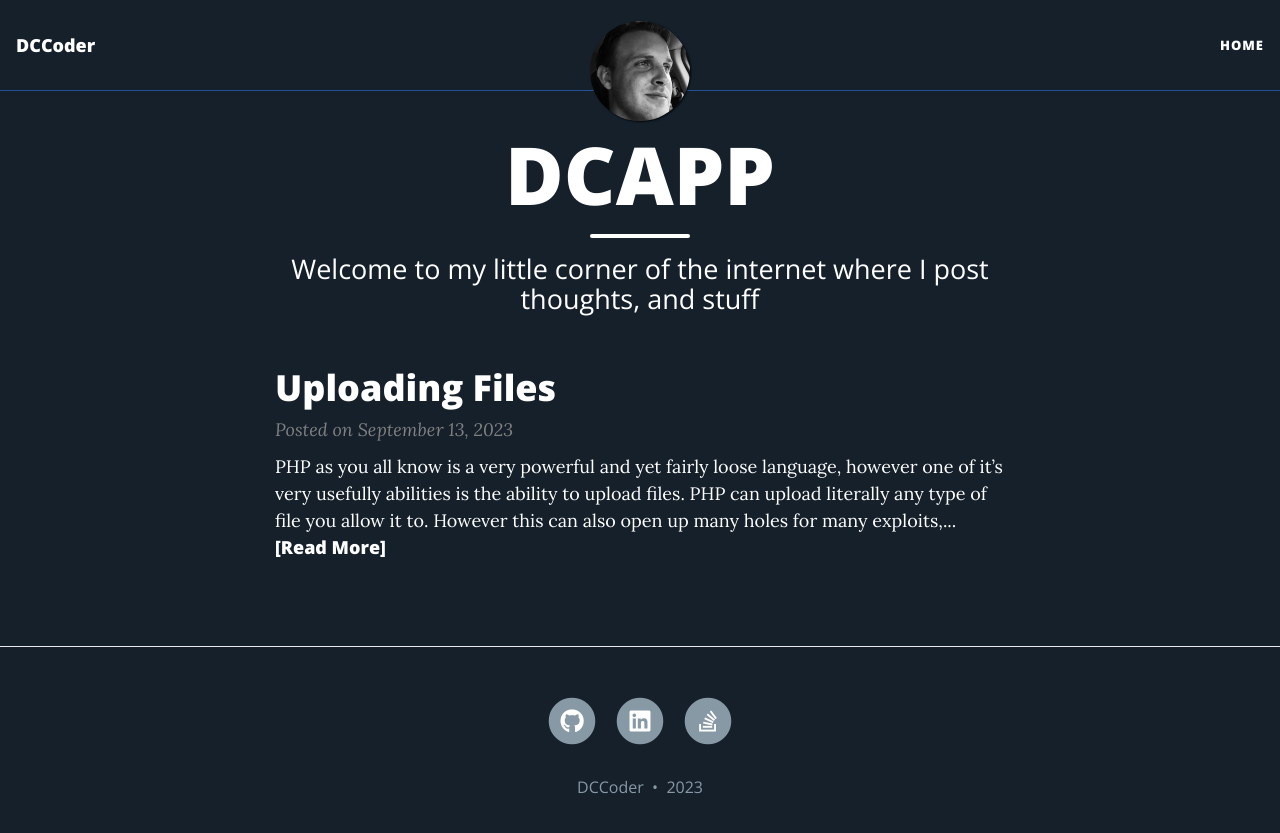
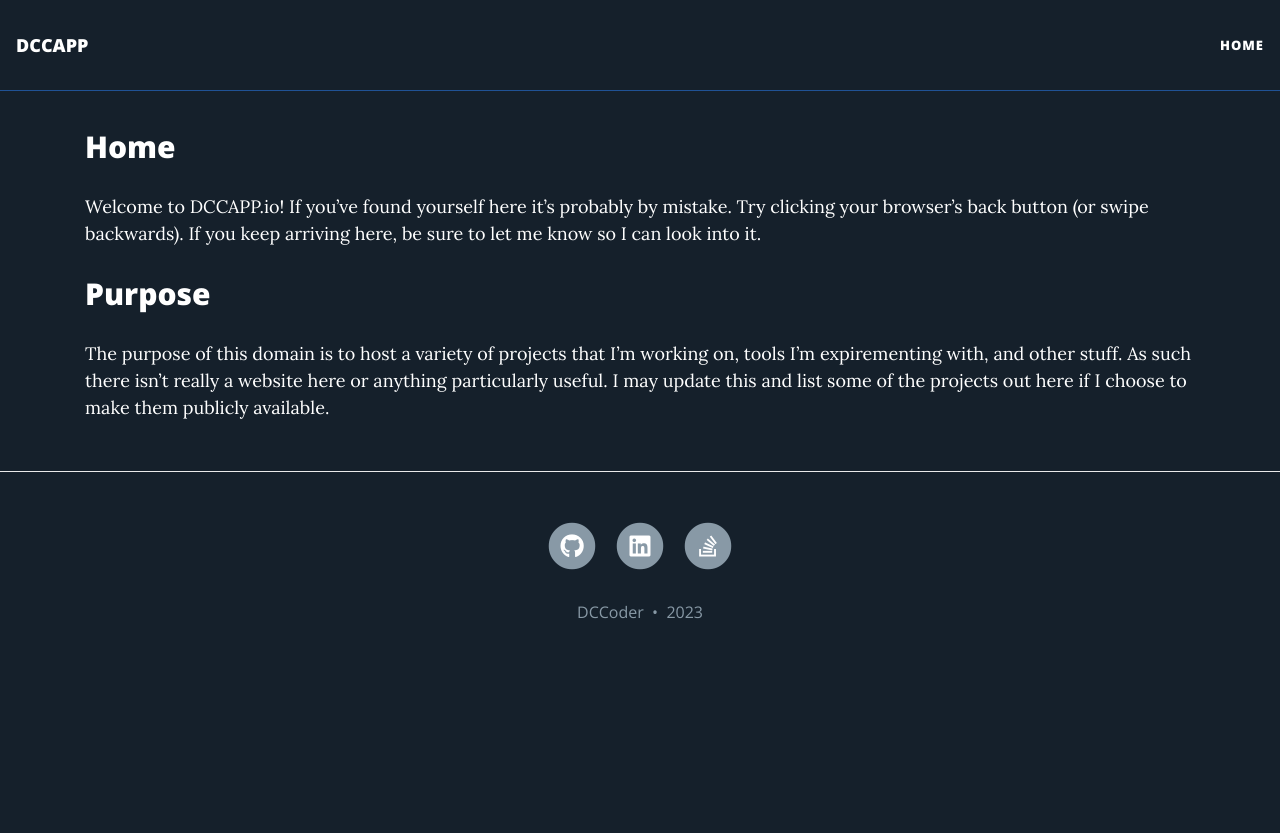
Before and after one commit to DCCoder90/dccapi.io, a Jekyll site: the page built from index.md, in a window 1280 px wide. Shown: the top 833 px of the page. Built offline with Jekyll 4.4.1, drawn with Linux system fonts in a browser that asks for light colours; nearby versions of some CDN libraries; the list of posts is cut into pages by our own code.

Commit message:
Updated site

```diff
--- a/404.html
+++ b/404.html
@@ -9,5 +9,5 @@ permalink: /404.html
   <h1>Move along. (404 error)</h1>
   <br/>
 
-  <img src="{{ 'assets/img/404-southpark.jpg' | relative_url }}" alt="Not found" />
+  <img src="{{ 'assets/img/hello_world.jpeg' | relative_url }}" alt="Not found" />
 </div>
--- a/_config.yml
+++ b/_config.yml
@@ -1,4 +1,4 @@
-title: DCCoder
+title: DCCAPP
 
 # Your name to show in the footer
 author: DCCoder
@@ -12,7 +12,7 @@ navbar-links:
 
 # Image to show in the navigation bar - works best with a square image
 # Remove this parameter if you don't want an image in the navbar
-avatar: "/assets/img/1358226.jfif"
+#avatar: "/assets/img/1358226.jfif"
 
 # By default, the image is cut into a circle. You can disable this behaviour by setting 'round-avatar: false'
 round-avatar: true
--- a/index.html
+++ /dev/null
@@ -1,5 +0,0 @@
----
-layout: home
-title: DCAPP
-subtitle: Welcome to my little corner of the internet where I post thoughts, and stuff
----
--- /dev/null
+++ b/index.md
@@ -0,0 +1,13 @@
+---
+layout: default
+title: Home
+subtitle: Welcome to my little corner of the internet where I post thoughts, and stuff
+---
+
+## Home
+
+Welcome to DCCAPP.io!  If you've found yourself here it's probably by mistake.  Try clicking your browser's back button (or swipe backwards).  If you keep arriving here, be sure to let me know so I can look into it.
+
+## Purpose
+
+The purpose of this domain is to host a variety of projects that I'm working on, tools I'm expirementing with, and other stuff.  As such there isn't really a website here or anything particularly useful.  I may update this and list some of the projects out here if I choose to make them publicly available.
```
Also changed, not shown: assets/img/1358226.jfif (deleted), assets/img/404-southpark.jpg (deleted), assets/img/avatar-icon.png (deleted), assets/img/bgimage.png (deleted), assets/img/install-steps.gif (deleted).
